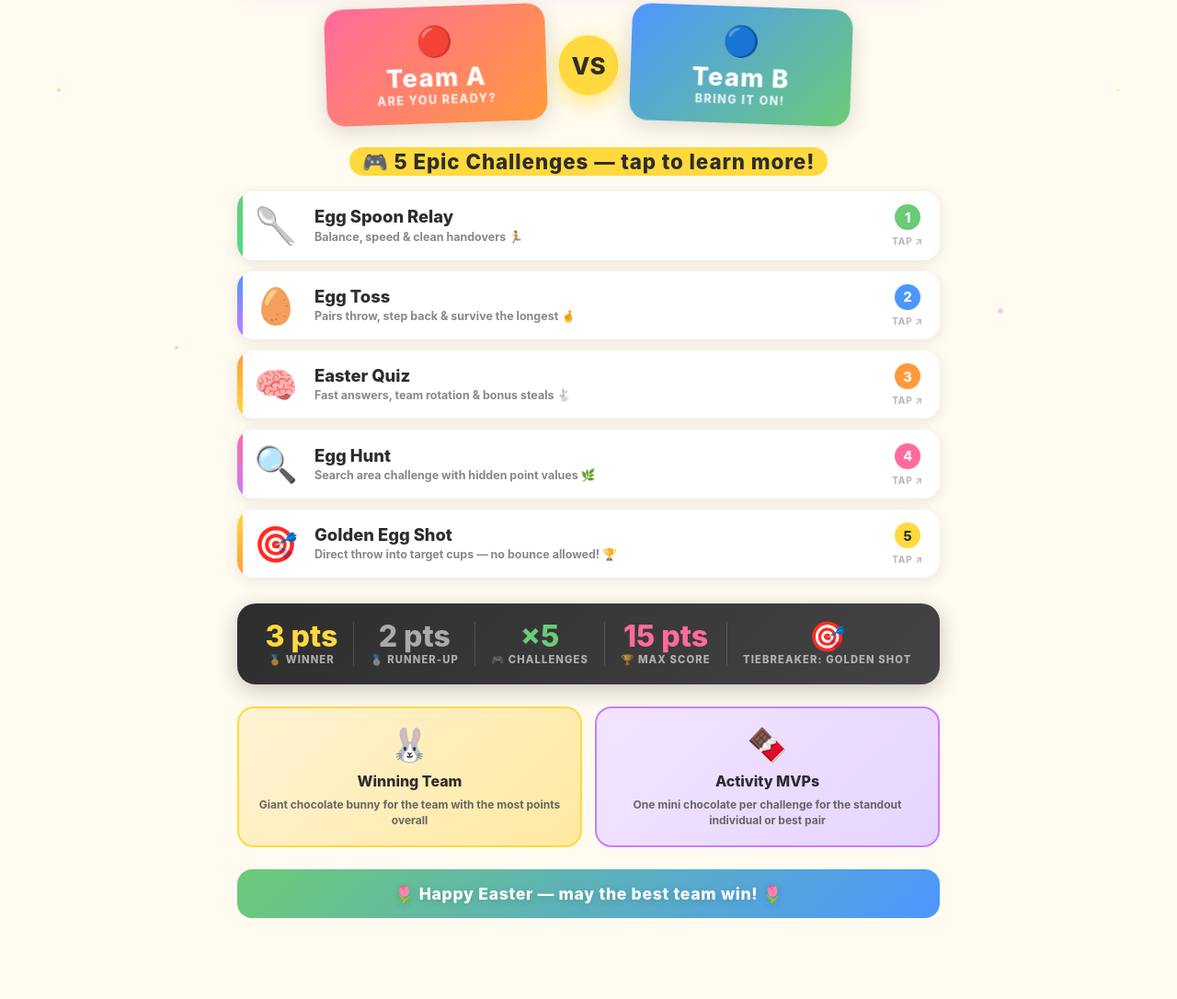
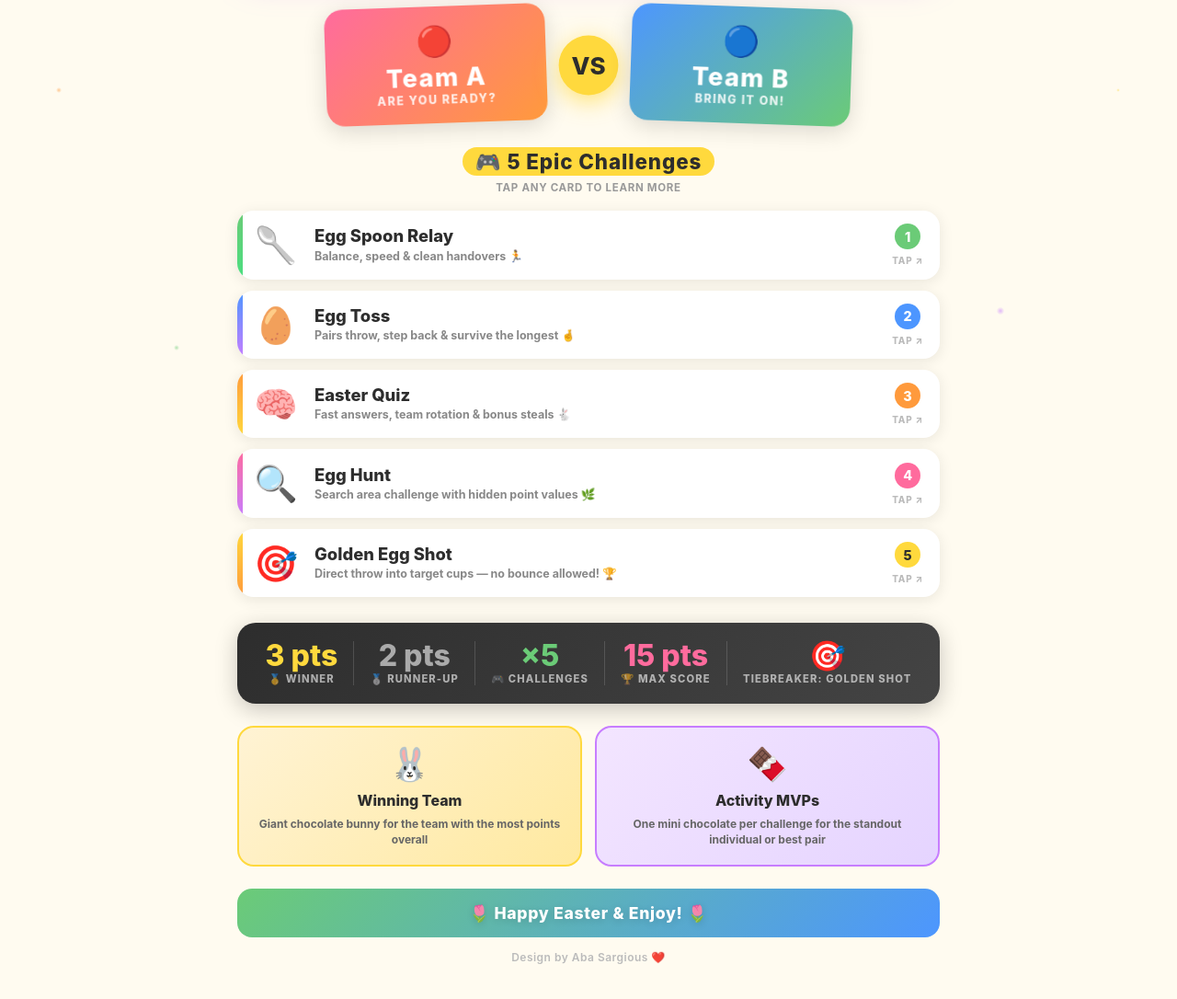
Before and after one commit to ssabanoub/easter-egg-challenge, a plain HTML site: page index.html in a window 1280 px wide. Shown: the part 302-1388 px from the top of the page at 92% size. Before the commit the page ends 1348 px from the top, so only its background shows below. Drawn offline with Linux system fonts and the light colour scheme.

Commit message:
index.html v2

```diff
--- a/index.html
+++ b/index.html
@@ -203,6 +203,15 @@
     background: var(--yellow);
     padding: 2px 14px;
     border-radius: 100px;
+  }
+  .section-sublabel {
+    display: block;
+    font-size: 0.72rem;
+    font-weight: 700;
+    color: #999;
+    letter-spacing: 0.06em;
+    margin-top: 7px;
+    text-transform: uppercase;
   }
 
   .games-list {
@@ -536,6 +545,15 @@
     text-shadow: 0 2px 8px rgba(0,0,0,0.15);
   }
 
+  .credit {
+    text-align: center;
+    margin-top: 14px;
+    font-size: 0.75rem;
+    font-weight: 600;
+    color: #bbb;
+    letter-spacing: 0.04em;
+  }
+
   /* ── Mobile — small phones ── */
   @media (max-width: 480px) {
     .page { padding: 20px 16px 36px; }
@@ -645,7 +663,10 @@
   </div>
 
   <!-- ══ GAMES ══ -->
-  <p class="section-label"><span>🎮 5 Epic Challenges — tap to learn more!</span></p>
+  <p class="section-label">
+    <span>🎮 5 Epic Challenges</span>
+    <small class="section-sublabel">Tap any card to learn more</small>
+  </p>
 
   <div class="games-list">
 
@@ -784,8 +805,11 @@
 
   <!-- ══ FOOTER ══ -->
   <div class="tagline">
-    🌷 Happy Easter — may the best team win! 🌷
+    🌷 Happy Easter & Enjoy! 🌷
   </div>
+
+  <!-- ══ CREDIT ══ -->
+  <p class="credit">Design by Aba Sargious ❤️</p>
 
 </div>
 
```
